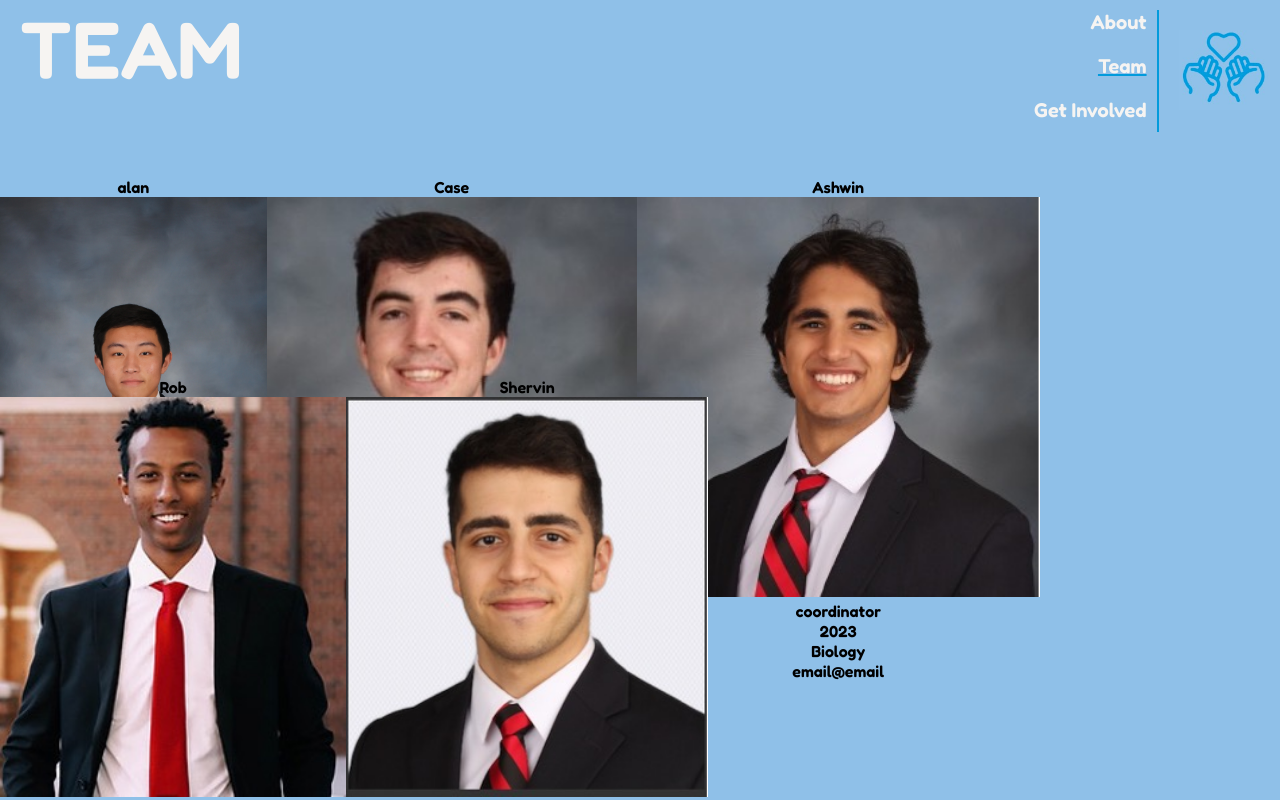
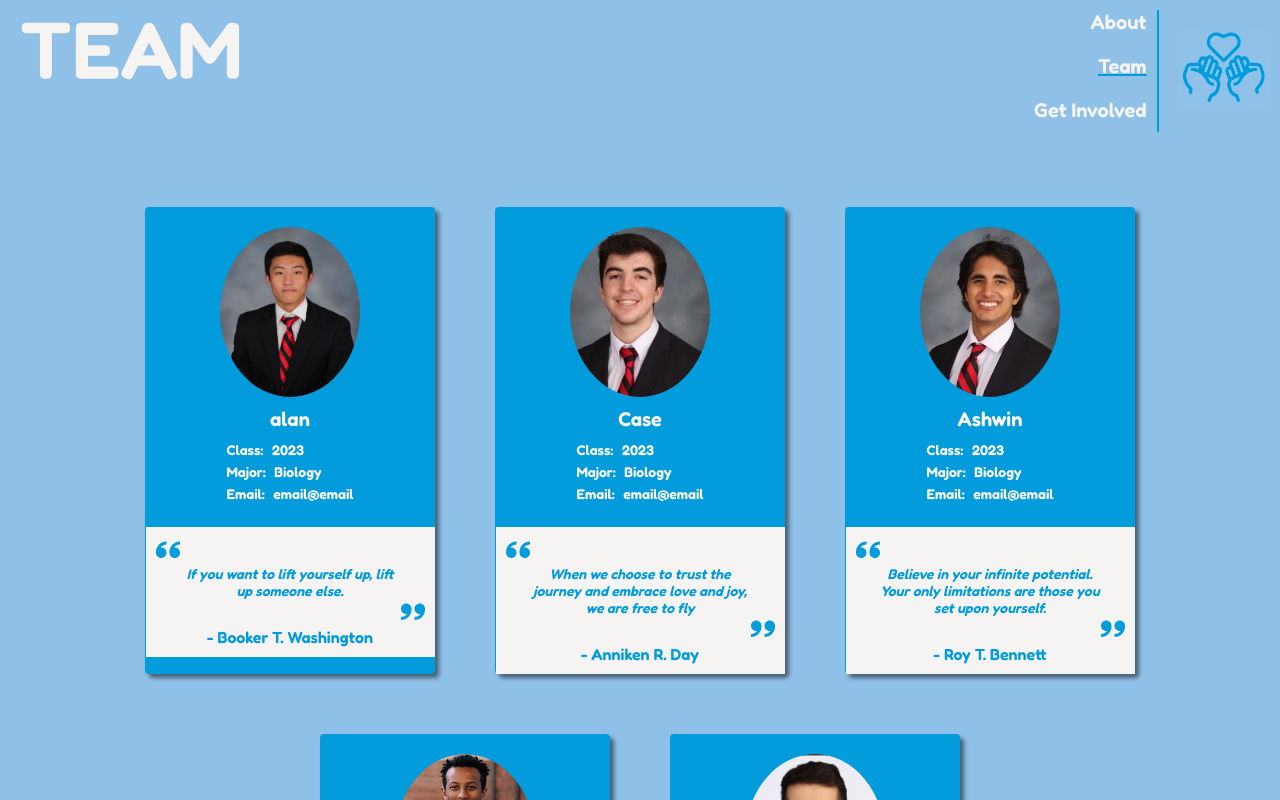
Before and after one commit to athenshelpinghand/Website, a React (Create React App) app: page /team in a window 1280 px wide. Shown: the top 800 px of the page. Built offline with nearby package versions, Linux system fonts and the light colour scheme.

Commit message:
team page edits

```diff
--- a/src/components/TeamCard.js
+++ b/src/components/TeamCard.js
@@ -3,26 +3,37 @@ import React from "react";
 import { useState} from "react";
 import { useNavigate } from 'react-router-dom';
 import { Link, Navigate } from 'react-router-dom';
+import {ImQuotesLeft} from 'react-icons/im';
+import {ImQuotesRight} from 'react-icons/im';
 
+const TeamCard = (props) => {
+  return (
+    <div className="teamCard">
+      <div className="teamCardImageContainer">
+        <img className="teamCardImage" src={props.img} alt="photo" />
+      </div>
+      <div className="teamCardName">{props.name}</div>
 
-function TeamCard(props) {
+        <div className="teamCardDetails">
+          <div className="teamCardDetail">
+            <span className="teamCardDetailLabel">Class:</span> {props.class}
+          </div>
+          <div className="teamCardDetail">
+            <span className="teamCardDetailLabel">Major:</span> {props.major}
+          </div>
+          <div className="teamCardDetail">
+            <span className="teamCardDetailLabel">Email:</span> {props.email}
+          </div>
+        </div>
+        <div className="teamCardQuoteContainer">
+          <ImQuotesLeft className='leftQuote' />
+          <div className="teamCardQuote">{props.quote}</div>
+          <ImQuotesRight className='rightQuote' />
+          <div className='credit'>- {props.credit}</div>
+        </div>
 
+    </div>
+  );
+}
 
-return (
-
-<div className="teamCard">
-<div>{props.name}</div>
-<img className = "teamHeadshotImage" src = {props.img} alt="photo"/>
-<div>{props.role}</div>
-<div>{props.class}</div>
-<div>{props.major}</div>
-{props.email}
-
-
-</div>
-
-);
-
-
-}
 export default TeamCard;
--- a/src/components/styles/components.css
+++ b/src/components/styles/components.css
@@ -77,9 +77,112 @@ border: 1.5px solid #029bdc;
   }
 
   .teamCard {
-    height:200px;
+    /* height:200px; */
   }
 
   .teamHeadshotImage {
     height: 400px;
   }
+
+  .teamCard {
+    display: flex;
+    flex-direction: column;
+    align-items: center;
+    margin-bottom: 20px;
+    width: 250px;
+    padding: 20px 20px 0 20px;
+    border-radius: 4px;
+    box-shadow: 4px 4px 4px rgba(0, 0, 0, 0.5);
+    background-color: #029bdc;
+    color: white;
+    margin:30px;
+
+  }
+
+  .teamCardName {
+    font-size: 20px;
+    font-weight: bold;
+    margin-bottom: 10px;
+  }
+
+  .teamCardImageContainer {
+    width: 140px;
+    height: 170px;
+    clip-path: ellipse(50% 50% at 50% 50%);
+    overflow: hidden;
+    margin-bottom: 10px;
+  }
+
+  .teamCardImage {
+    width: 100%;
+    height: 100%;
+    object-fit: cover;
+  }
+
+  .teamCardRole {
+    font-size: 16px;
+    font-weight: bold;
+    margin-bottom: 5px;
+  }
+
+
+
+.teamCardPanels {
+  display: flex;
+  flex-direction: row;
+  align-items: flex-start;
+  margin-top: 10px;
+}
+
+.teamCardDetails {
+  font-size: 14px;
+  display: flex;
+  flex-direction: column;
+  align-items: flex-start;
+  margin-bottom: 10px;
+}
+
+.teamCardDetail {
+  margin-bottom: 5px;
+}
+
+.teamCardDetailLabel {
+  font-weight: bold;
+  margin-right: 5px;
+}
+
+.teamCardQuoteContainer {
+  /* display: flex; */
+  align-items: center;
+  margin-top: 10px;
+  background-color: #f6f4f2;
+  padding:10px;
+  bottom:0;
+}
+
+.leftQuote {
+  font-size: 24px;
+  margin-right: 245px;
+  color:#029bdc;
+}
+
+.teamCardQuote {
+  font-size: 14px;
+  font-style: italic;
+  text-align: center;
+  width:220px;
+  margin:auto;
+  color:#029bdc;
+  border-radius: 4px;
+
+}
+
+.rightQuote {
+  font-size: 24px;
+  margin-left: 245px;
+  color:#029bdc;
+}
+
+.credit {
+  color:#029bdc;
+}
--- a/src/pages/GetInvolved.js
+++ b/src/pages/GetInvolved.js
@@ -6,7 +6,7 @@ import { useState} from "react";
 import Header from "../components/Header";
 import { useNavigate } from 'react-router-dom';
 //athenshelpinghand@gmail.com
-const FORM_ENDPOINT = "https://public.herotofu.com/v1/19854b80-beca-11ec-a9fe-f9d78fa6da59"; // TODO - fill on the later step
+const FORM_ENDPOINT = "https://public.herotofu.com/v1/535ed3a0-04d6-11ee-8025-97a9fb2f29da"; // TODO - fill on the later step
 
 
 
--- a/src/pages/Team.js
+++ b/src/pages/Team.js
@@ -26,6 +26,8 @@ role="coordinator"
 class="2023"
 major="Biology"
 email="email@email"
+quote="If you want to lift yourself up, lift up someone else."
+credit = "Booker T. Washington"
 />
 <TeamCard
 name = "Case"
@@ -34,6 +36,8 @@ role="coordinator"
 class="2023"
 major="Biology"
 email="email@email"
+quote="When we choose to trust the journey and embrace love and joy, we are free to fly"
+credit = "Anniken R. Day"
 />
 <TeamCard
 name = "Ashwin"
@@ -42,6 +46,8 @@ role="coordinator"
 class="2023"
 major="Biology"
 email="email@email"
+quote="Believe in your infinite potential. Your only limitations are those you set upon yourself."
+credit = "Roy T. Bennett"
 />
 <TeamCard
 name = "Rob"
@@ -50,6 +56,8 @@ role="coordinator"
 class="2023"
 major="Biology"
 email="email@email"
+quote="Education is the most powerful weapon which you can use to change the world"
+credit = "Nelson Mandela"
 />
 <TeamCard
 name = "Shervin"
@@ -58,6 +66,8 @@ role="coordinator"
 class="2023"
 major="Biology"
 email="email@email"
+quote="Develop a passion for learning. If you do, you will never cease to grow."
+credit = "Anthony J. D'Angelo"
 />
 
 </div>
--- a/src/pages/styles/team.css
+++ b/src/pages/styles/team.css
@@ -1,6 +1,11 @@
 .teamPage {
     display: flex;
+    margin-left: 50px;
+    margin-right: 50px;
     flex-direction: row;
     flex-wrap: wrap;
     margin-top: 20px;
+   justify-content: center;
+
+
 }
```
Also changed, not shown: package.json (+7 -0 lines), src/assets/headshots/Alan.JPG, 1 other file (tests, documents, lock files or other folders).
